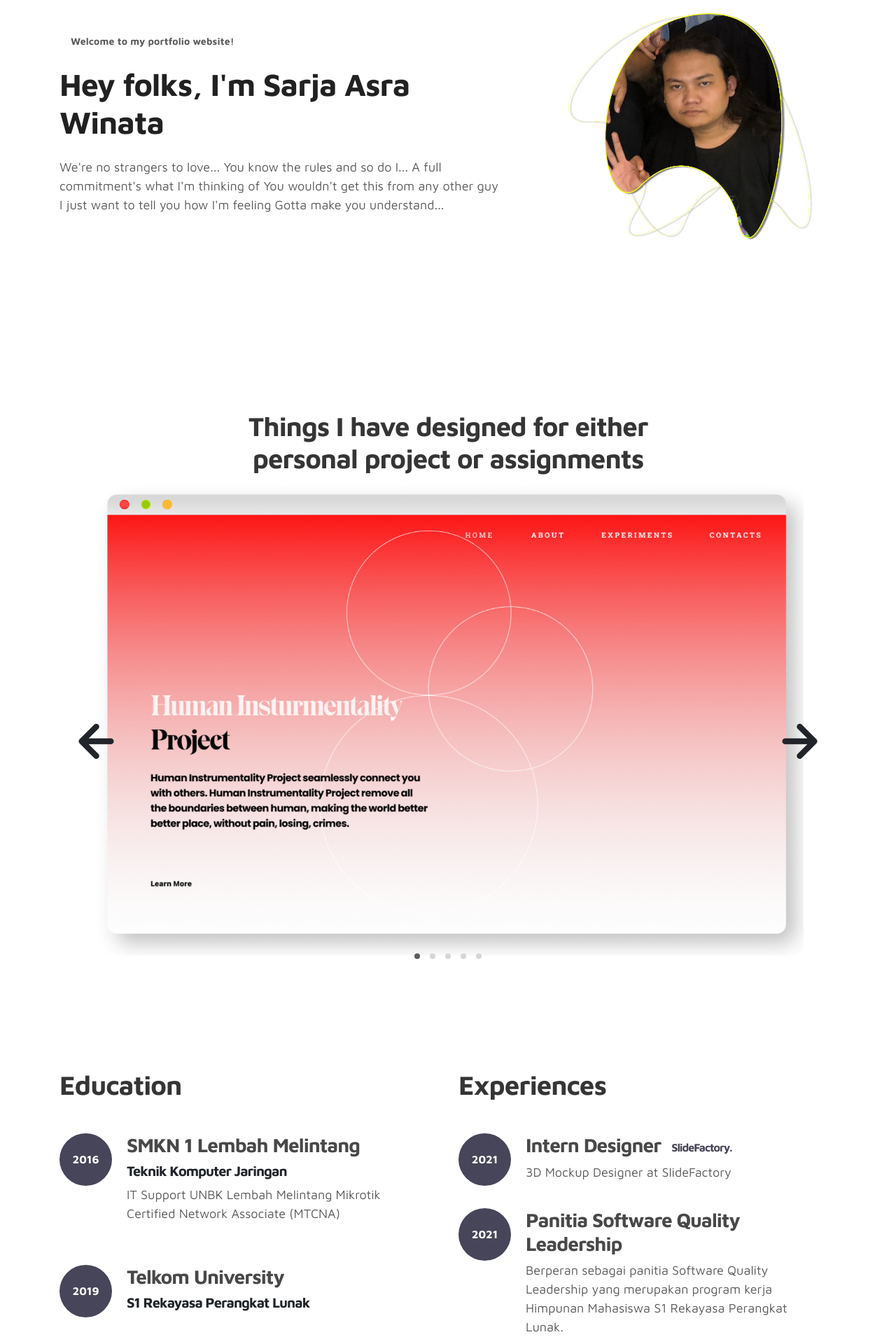
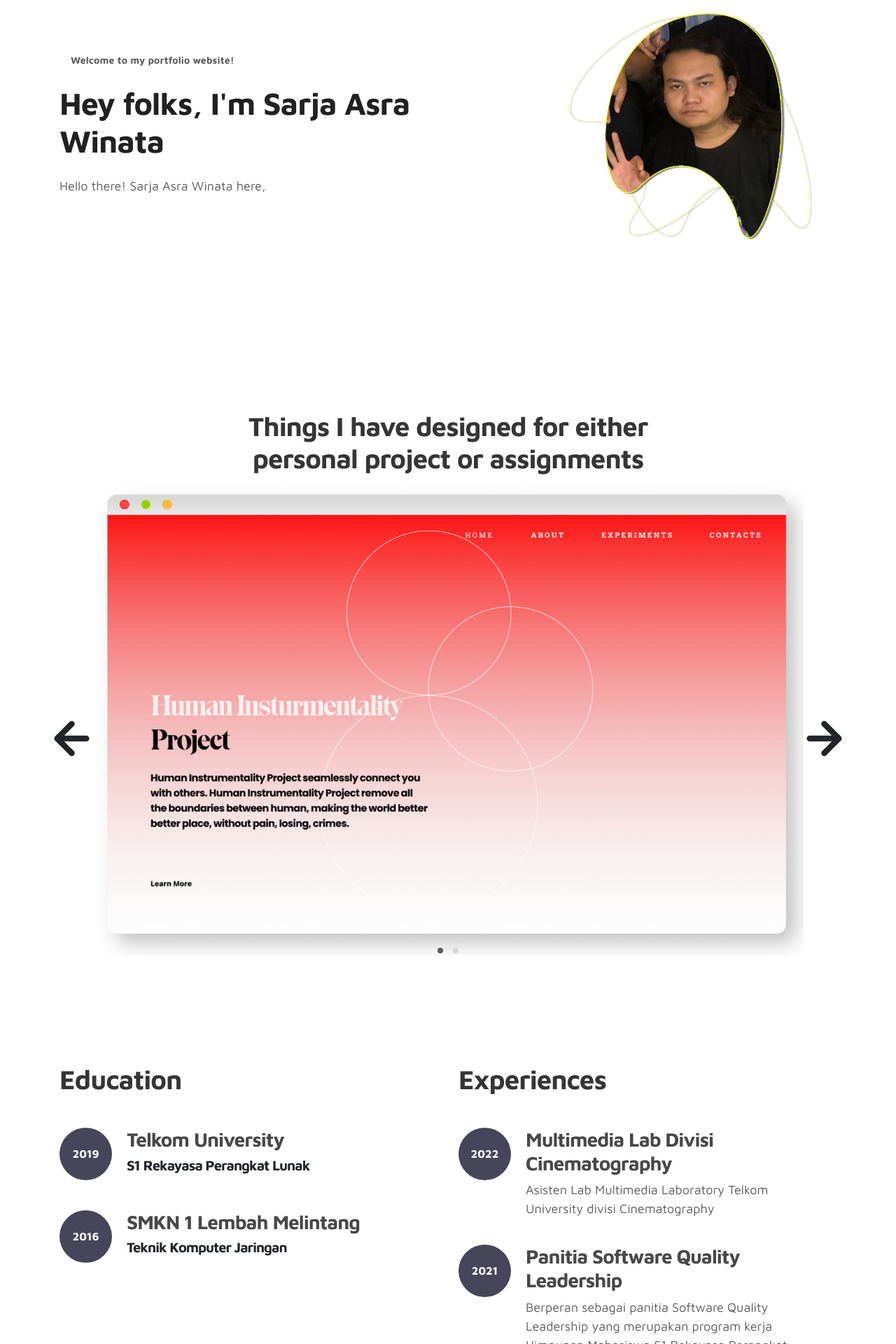
Before and after one commit to asrawinata/asrawinata.github.io, a PHP site: page / in a window 1280 px wide. Shown: the part 240-2160 px from the top of the page at 70% size. Run offline with PHP 8.4, Linux system fonts and the light colour scheme.

Commit message:
Update
perubahan pada contacts

```diff
--- a/css/tooplate-style.css
+++ b/css/tooplate-style.css
@@ -383,11 +383,11 @@ b, strong {
 }
 .owl-carousel .owl-nav .owl-prev:before {
   content: '\e833';
-  left: -45px;
+  left: -80px;
 }
 .owl-carousel .owl-nav .owl-next:before {
   content: '\e836';
-  right: -45px;
+  right: -80px;
 }
 
 .owl-theme .owl-nav [class*=owl-] {
@@ -568,3 +568,16 @@ b, strong {
     vertical-align: top;
   }
 }
+
+
+/* background
+.container{
+  overflow: hidden;
+}
+
+.sliding-background{
+  background: url(https://wallpaperaccess.com/full/269150.jpg) no-repeat;
+  height: 3000;
+  width: 6000; /*3000*2
+ }
+ */
--- a/index.html
+++ b/index.html
@@ -6,7 +6,12 @@
     <meta name="description" content="">
     <meta name="author" content="">
 
+
+
     <title>Sarja Asra Winata</title>
+    <link rel="icon" type="image/x-icon" href="./images/project/NERVLOGO.png">
+
+
 
     <link rel="stylesheet" href="css/bootstrap.min.css">
     <link rel="stylesheet" href="css/unicons.css">
@@ -19,6 +24,10 @@
 
   </head>
   <body>
+
+    <!-- <div class="container">
+      <div class="sliding-background"></div>
+    </div> -->
 
     <!-- MENU -->
     <nav class="navbar navbar-expand-sm navbar-light">
@@ -78,8 +87,7 @@
                         </h1>
 
                         <p>
-                          We're no strangers to love... You know the rules and so do I... A full commitment's what I'm thinking of You wouldn't get this from any other guy
-                          I just want to tell you how I'm feeling Gotta make you understand...
+                          Hello there! Sarja Asra Winata here,
                         </p>
 
                         <!-- <div class="custom-btn-group mt-4">
@@ -117,12 +125,13 @@
                           </div>
                         </div>
 
+
                         <div class="item">
                           <div class="project-info">
-                            <img src="images/project/project-image02.png" class="img-fluid" alt="project image">
+                            <img src="images/project/ODUCATION.png" class="img-fluid" alt="project image">
                           </div>
                         </div>
-
+                        <!--
                         <div class="item">
                           <div class="project-info">
                             <img src="images/project/project-image03.png" class="img-fluid" alt="project image">
@@ -139,7 +148,7 @@
                           <div class="project-info">
                             <img src="images/project/project-image05.png" class="img-fluid" alt="project image">
                           </div>
-                        </div>
+                        </div> -->
                       </div>
 
                   </div>
@@ -154,23 +163,6 @@
               <!-- EXPERIENCES -> EDUCATIONS -->
                 <div class="col-lg-6 col-12">
                   <h2 class="mb-4">Education</h2>
-
-                  <div class="timeline">
-                    <div class="timeline-wrapper">
-                         <div class="timeline-yr">
-                              <span>2016</span>
-                         </div>
-                         <div class="timeline-info">
-                              <h3><span>SMKN 1 Lembah Melintang</span></h3>
-                              <h5><span>Teknik Komputer Jaringan</span></h5>
-                              <p>
-                                IT Support UNBK Lembah Melintang
-                                Mikrotik Certified Network Associate (MTCNA)
-                              </p>
-                         </div>
-                      </div>
-                    </div>
-
                     <div class="timeline">
                       <div class="timeline-wrapper">
                            <div class="timeline-yr">
@@ -187,6 +179,19 @@
                            </div>
                         </div>
                       </div>
+                      <div class="timeline">
+                        <div class="timeline-wrapper">
+                             <div class="timeline-yr">
+                                  <span>2016</span>
+                             </div>
+                             <div class="timeline-info">
+                                  <h3><span>SMKN 1 Lembah Melintang</span></h3>
+                                  <h5><span>Teknik Komputer Jaringan</span></h5>
+                             </div>
+                          </div>
+                        </div>
+
+
 
                 </div>
                 <!-- END OF EXPERIENCES -> EDUCATIONS -->
@@ -196,11 +201,11 @@
                   <h2 class="mb-4 mobile-mt-2">Experiences</h2>
                         <div class="timeline-wrapper">
                           <div class="timeline-yr">
-                              <span>2021</span>
+                              <span>2022</span>
                           </div>
                           <div class="timeline-info">
-                              <h3><span>Intern Designer<small>SlideFactory.</small></h3>
-                              <p>3D Mockup Designer at SlideFactory</p>
+                              <h3><span>Multimedia Lab Divisi Cinematography</h3>
+                              <p>Asisten Lab Multimedia Laboratory Telkom University divisi Cinematography</p>
                           </div>
 
                           <div class="timeline-wrapper">
@@ -224,11 +229,11 @@
 
                               <div class="timeline-wrapper">
                                 <div class="timeline-yr">
-                                    <span>2022</span>
+                                    <span>2021</span>
                                 </div>
                                 <div class="timeline-info">
-                                    <h3><span>Multimedia Lab Divisi Cinematography</h3>
-                                    <p>Asisten Lab Multimedia Laboratory Telkom University divisi Cinematography</p>
+                                    <h3><span>SlideFactory</h3>
+                                    <p>3D Mockup Designer Intern</p>
                                 </div>
                       </div>
                     </div>
@@ -243,7 +248,7 @@
       <div class="container">
         <div class="row">
 
-          <div class="col-lg-5 mr-lg-5 col-12">
+          <div class="col-lg-12 mr-lg-5 col-12">
             <div class="google-map w-100">
               <iframe src="https://www.google.com/maps/embed?pb=!1m14!1m8!1m3!1d1283.9505197451385!2d107.63295808871443!3d-6.980445568770288!3m2!1i1024!2i768!4f13.1!3m3!1m2!1s0x2e68e9a549d38985%3A0x14e64bfea65a0d59!2sKost%20Megaria!5e0!3m2!1sen!2ssg!4v1668002649138!5m2!1sen!2ssg" width="600" height="450" style="border:0;" allowfullscreen="" loading="lazy" referrerpolicy="no-referrer-when-downgrade"></iframe>
             </div>
@@ -251,8 +256,9 @@
             <div class="contact-info d-flex justify-content-between align-items-center py-4 px-lg-5">
                 <div class="contact-info-item">
                   <h3 class="mb-3 text-white">Say hello</h3>
-                  <p class="footer-text mb-0">082285695910</p>
-                  <p><a href="mailto:hello@company.co">asra.winata@gmail.com</a></p>
+                  <!-- <p class="footer-text mb-0">082285695910</p> -->
+                  <p> <a href="https://wa.me/082285695910">082285695910</a></p>
+                  <p> <a href="mailto:hello@company.co">asra.winata@gmail.com</a></p>
                 </div>
 
                 <ul class="social-links">
@@ -263,7 +269,7 @@
             </div>
           </div>
 
-          <div class="col-lg-6 col-12">
+          <!-- <div class="col-lg-6 col-12">
             <div class="contact-form">
               <h2 class="mb-4">Interested to work together? Let's talk</h2>
 
@@ -287,7 +293,7 @@
                 </div>
               </form>
             </div>
-          </div>
+          </div> -->
 
         </div>
       </div>
```
Also changed, not shown: images/project/NERVLOGO.png (added), images/project/ODUCATION.png (added), images/project/background.jpg (added).
